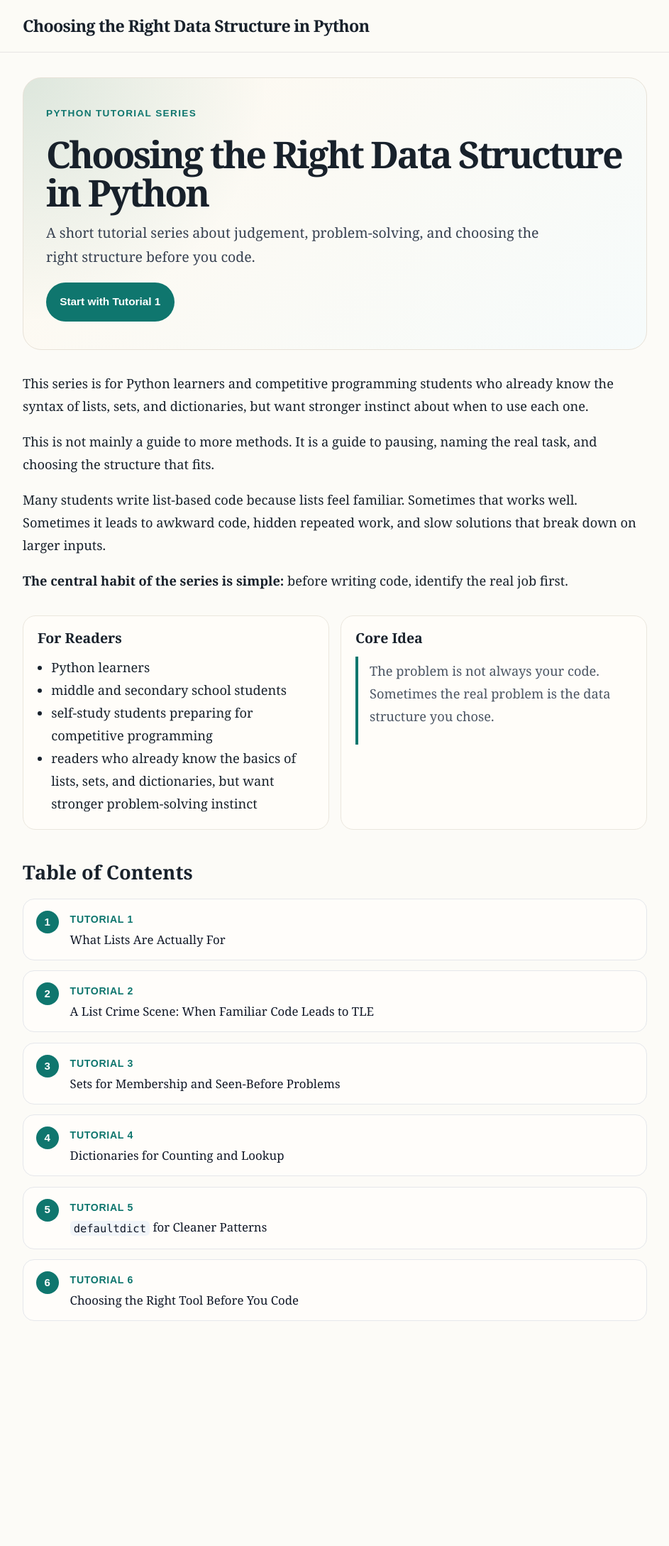
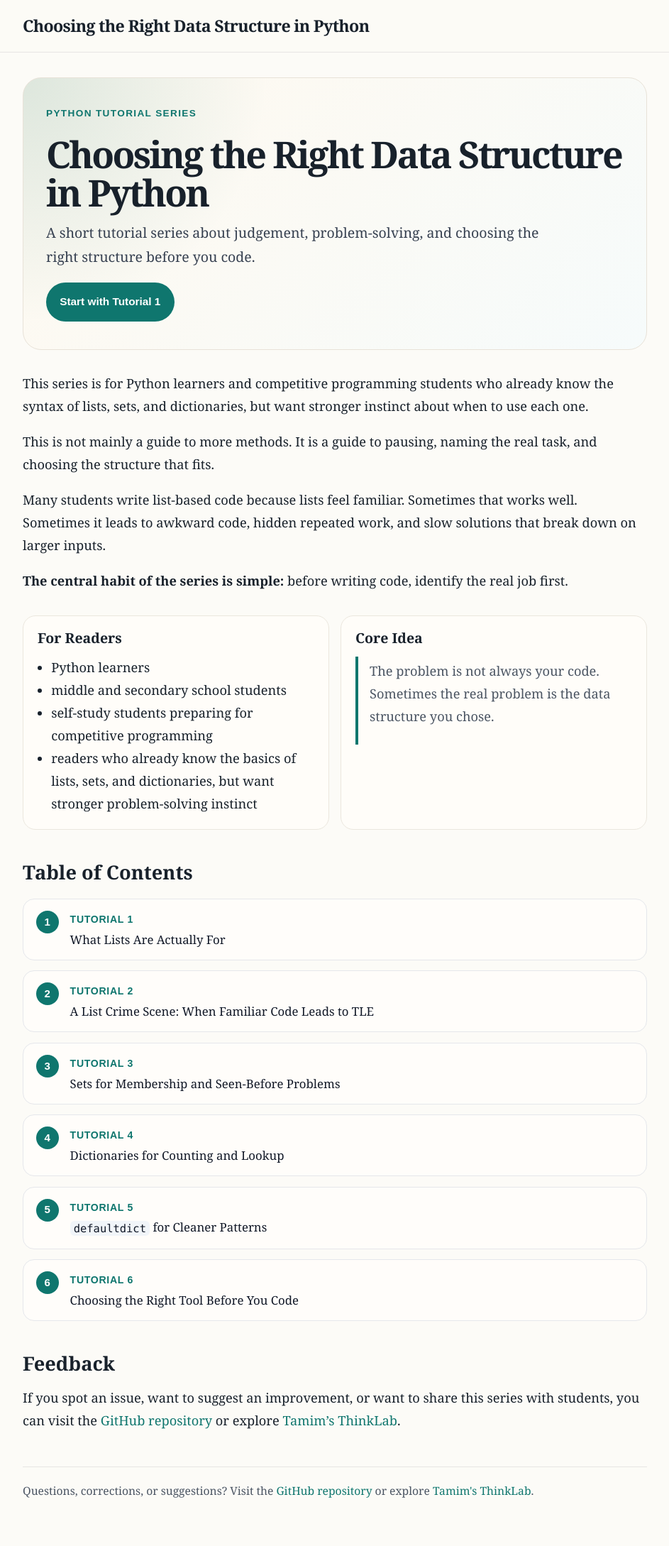
Before and after one commit to tamim/python-data-structures, a Jekyll site: the page built from index.md, in a window 1280 px wide. Shown: the whole page at 71% size, without its empty margins (168-1111 px from the left). Built offline with Jekyll 4.4.1, drawn with Linux system fonts in a browser that asks for light colours; before the commit the page ends 1957 px from its top, so only the background shows below that.

Commit message:
Improve Pages navigation, feedback, and metadata

```diff
--- a/_includes/chapter-nav.html
+++ b/_includes/chapter-nav.html
@@ -1,6 +1,6 @@
 <nav class="chapter-nav{% if include.position == 'top' %} chapter-nav-top{% endif %}" aria-label="Chapter navigation">
   <div class="chapter-nav-grid">
-    <a class="chapter-link chapter-link-home" href="{{ '/' | relative_url }}">Contents</a>
+    <a class="chapter-link chapter-link-home" href="{{ '/' | relative_url }}">Home</a>
     {% if page.prev_url %}
     <a class="chapter-link chapter-link-prev" href="{{ page.prev_url | relative_url }}">Previous: {{ page.prev_title }}</a>
     {% endif %}
--- a/_layouts/default.html
+++ b/_layouts/default.html
@@ -5,6 +5,8 @@
     <meta name="viewport" content="width=device-width, initial-scale=1">
     <title>{% if page.title %}{{ page.title }} | {% endif %}{{ site.title }}</title>
     <meta name="description" content="{{ site.description }}">
+    <meta http-equiv="Content-Security-Policy" content="default-src 'self'; style-src 'self' 'unsafe-inline'; img-src 'self' data: https:; font-src 'self' data:; script-src 'self'; base-uri 'self'; form-action 'self'; frame-ancestors 'none'">
+    <meta name="referrer" content="strict-origin">
     <link rel="stylesheet" href="{{ '/assets/site.css' | relative_url }}">
   </head>
   <body>
@@ -22,6 +24,10 @@
         <article class="page-content">
           {{ content }}
         </article>
+
+        <footer class="site-footer-note">
+          <p>Questions, corrections, or suggestions? Visit the <a href="https://github.com/tamim/python-data-structures">GitHub repository</a> or explore <a href="https://tamimsthinklab.com/">Tamim's ThinkLab</a>.</p>
+        </footer>
       </main>
     </div>
   </body>
--- a/_layouts/home.html
+++ b/_layouts/home.html
@@ -5,6 +5,8 @@
     <meta name="viewport" content="width=device-width, initial-scale=1">
     <title>{{ site.title }}</title>
     <meta name="description" content="{{ site.description }}">
+    <meta http-equiv="Content-Security-Policy" content="default-src 'self'; style-src 'self' 'unsafe-inline'; img-src 'self' data: https:; font-src 'self' data:; script-src 'self'; base-uri 'self'; form-action 'self'; frame-ancestors 'none'">
+    <meta name="referrer" content="strict-origin">
     <link rel="stylesheet" href="{{ '/assets/site.css' | relative_url }}">
   </head>
   <body>
@@ -19,6 +21,10 @@
         <article class="page-content">
           {{ content }}
         </article>
+
+        <footer class="site-footer-note">
+          <p>Questions, corrections, or suggestions? Visit the <a href="https://github.com/tamim/python-data-structures">GitHub repository</a> or explore <a href="https://tamimsthinklab.com/">Tamim's ThinkLab</a>.</p>
+        </footer>
       </main>
     </div>
   </body>
--- a/assets/site.css
+++ b/assets/site.css
@@ -344,6 +344,18 @@ blockquote {
   margin-top: 2.5rem;
 }
 
+.site-footer-note {
+  margin-top: 3rem;
+  padding-top: 1.25rem;
+  border-top: 1px solid #e7e5e4;
+  color: #4b5563;
+  font-size: 0.98rem;
+}
+
+.site-footer-note p {
+  margin: 0;
+}
+
 @media screen and (max-width: 760px) {
   .site-header-inner {
     align-items: flex-start;
--- a/index.md
+++ b/index.md
@@ -94,3 +94,7 @@ layout: home
     </span>
   </a>
 </div>
+
+## Feedback
+
+If you spot an issue, want to suggest an improvement, or want to share this series with students, you can visit the <a href="https://github.com/tamim/python-data-structures">GitHub repository</a> or explore <a href="https://tamimsthinklab.com/">Tamim's ThinkLab</a>.
```
